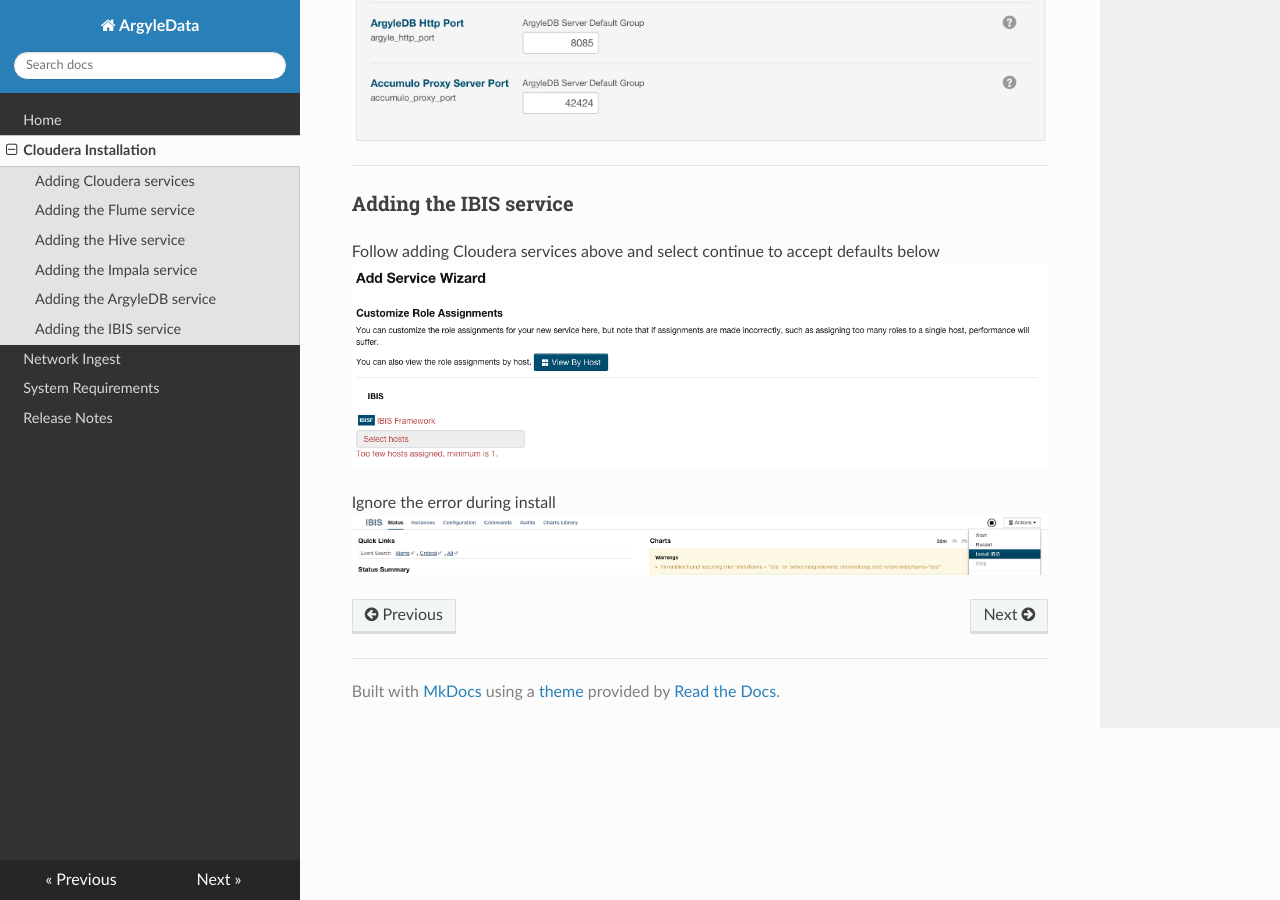
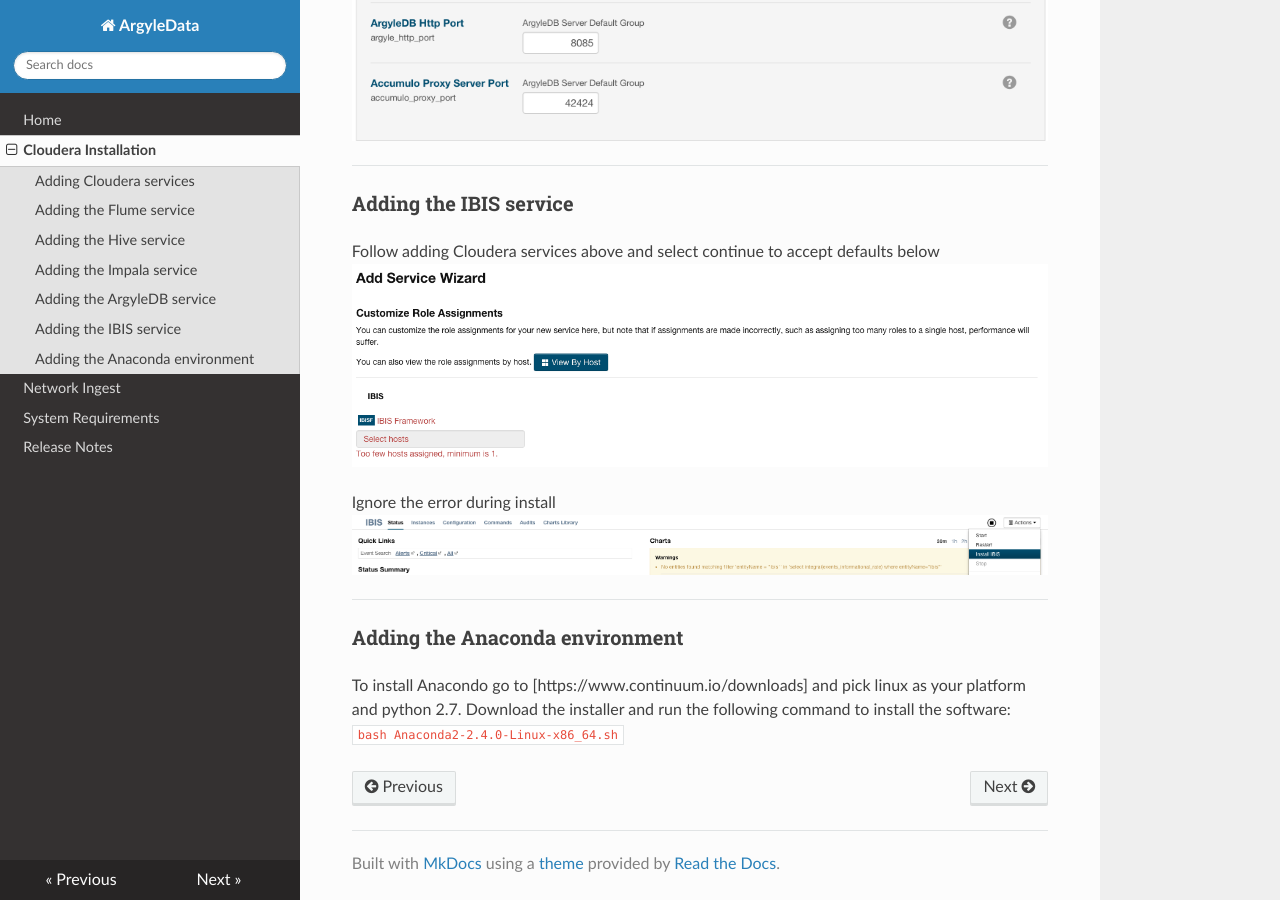
Before and after one commit to tomhowells/documentation, an MkDocs documentation site: the page built from docs/cloudera-install.md, in a window 1280 px wide and 900 px high, scrolled down 5118 px. Built offline with MkDocs 1.6.1, drawn with Linux system fonts in a browser that asks for light colours; nearby versions of some CDN libraries; old or Windows-style settings are respelled for this version of MkDocs.

Commit message:
Add Anaconda installation

```diff
--- a/docs/cloudera-install.md
+++ b/docs/cloudera-install.md
@@ -64,3 +64,8 @@
 
 Ignore the error during install
 ![](images/IBIS_add_service_wizard_2.png)
+
+*****
+
+### Adding the Anaconda environment
+To install Anacondo go to [https://www.continuum.io/downloads] and pick linux as your platform and python 2.7. Download the installer and run the following command to install the software: `bash Anaconda2-2.4.0-Linux-x86_64.sh`
```
